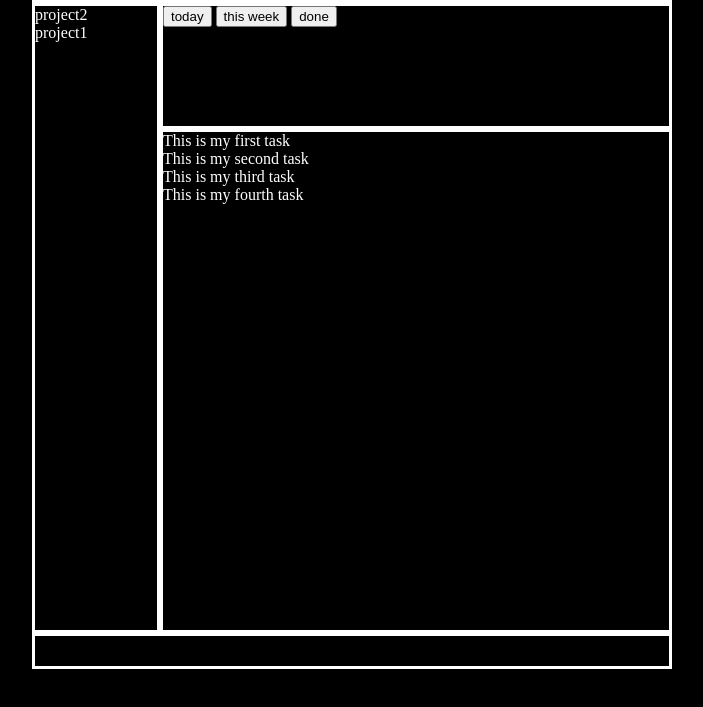
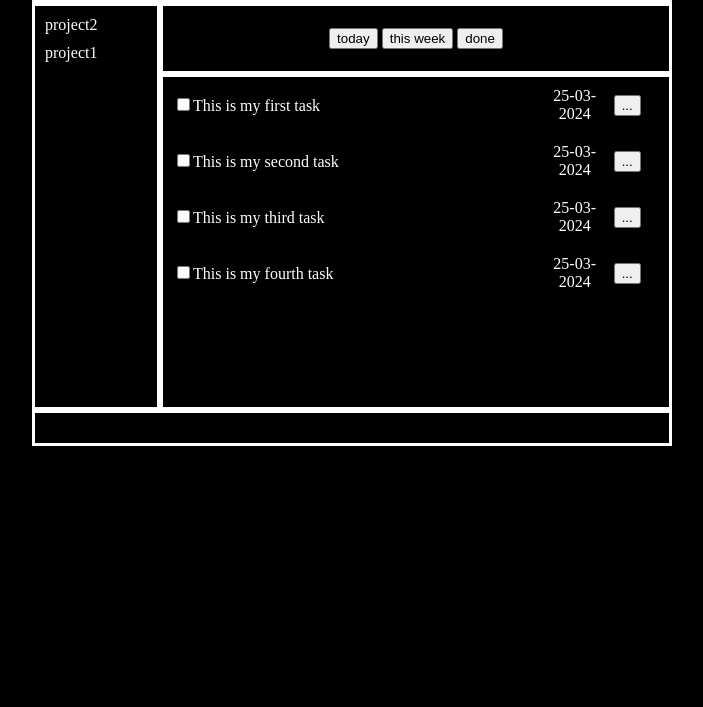
Before and after one commit to phanwilkie/tasker, a website built with webpack: page src/index.html in a window 1280 px wide. Shown: the part 131-838 px from the top of the page, without its empty margins (296-999 px from the left). After the commit the page ends 800 px from the top, so only its background shows below. Built offline with nearby package versions, Linux system fonts and the light colour scheme.

Commit message:
restructured divs task list to make it easier to style later

```diff
--- a/src/index.js
+++ b/src/index.js
@@ -70,7 +70,6 @@ localStorage.clear();
 storeProject('project1', project1);
 storeProject('project2', project2);
 
-
 function renderProjectNav() {
     const nav = document.querySelector('#nav');
     for (let i = 0; i < getProjects().projectList.length; i++) {
@@ -83,22 +82,54 @@ function renderProjectNav() {
 };
 
 function renderBodyTasks(projectName) {
-    // key = 'project1';
-    const taskDiv = document.querySelector('#tasklist');
+    const taskListDiv = document.querySelector('#tasklist');
     const taskList = loadTasks(projectName).tasks;
     const taskCount = loadTasks(projectName).taskCount;
 
-    //clear parent DOM
+    for (let i = 0; i < taskCount; i++) {
+        //render taskDiv under the parent of TaskListDiv
+        const taskDiv = document.createElement('div');
+        taskDiv.className = 'task';
+        if (taskList[i].isImportant) {
+            taskDiv.className += ' important';
+        }
+        taskListDiv.appendChild(taskDiv);
 
-    // console.log(loadTasks(projectName));
-    for (let i = 0; i < taskCount; i++) {
-        //todo create grid to render all task properties
-        const task = document.createElement('div');
-        task.textContent = taskList[i].description;
-        task.className = 'task-item';
-        taskDiv.appendChild(task);
+            //render desc div
+            const taskDescDiv = document.createElement('div');
+            taskDescDiv.className = 'task-desc-div';
+            taskDiv.appendChild(taskDescDiv);
+
+                //Add task desc checklist
+                const taskDescInput = document.createElement('input');
+                taskDescInput.type = 'checkbox';
+                taskDescInput.id = 'task'+i;
+                taskDescInput.name = 'task'+i;
+                taskDescDiv.appendChild(taskDescInput);
+
+                //Add task desc label
+                const taskDescLabel = document.createElement('label');
+                taskDescLabel.textContent = taskList[i].description;
+                taskDescLabel.for = 'task'+i;
+                taskDescDiv.appendChild(taskDescLabel);
+
+            //Render due date div
+            const taskDueDivTarget = document.createElement('div');
+            taskDueDivTarget.className = 'task-due-div';
+            taskDueDivTarget.textContent = taskList[i].dueDate;
+            taskDiv.appendChild(taskDueDivTarget);
+
+            //Render More Options div
+            const taskOptionDivTarget = document.createElement('div');
+            taskOptionDivTarget.className = 'task-option-div';
+            taskDiv.appendChild(taskOptionDivTarget);
+
+                const taskOptionButton = document.createElement('button');
+                taskOptionButton.textContent = '...';
+                taskOptionButton.class = 'btn-option';
+                taskOptionButton.id = 'btn-option-'+i;
+                taskOptionDivTarget.appendChild(taskOptionButton);
     }
-
 }
 
 function init() {
--- a/src/style.css
+++ b/src/style.css
@@ -10,7 +10,7 @@ body
 #content {
     display: grid;
     grid-template-columns: 1fr 4fr;
-    grid-template-rows: 1fr 1fr 4fr 1fr;
+    grid-template-rows: 1.5fr 0.5fr 4fr 1fr;
     grid-template-areas:
         "header header"
         "nav subnav"
@@ -33,23 +33,49 @@ body
 
 #nav {
     grid-area: nav;
-    /* height: 120px; */
     border-style: solid;
     border-color: white;
+    display: flex;
+    flex-direction: column;
+    padding: 10px;
+    gap: 10px;
+}
+
+.nav-item {
 }
 
 #subnav {
     grid-area: subnav;
-    /* height: 45px; */
+    height: 45px;
     border-style: solid;
     border-color: white;
+    display: flex;
+    justify-content: center;
+    align-items: center;
+    padding: 10px;
 }
 
 #tasklist {
     grid-area: tasklist;
     border-style: solid;
     border-color: white;
+    display: flex;
+    flex-direction: column;
 }
+
+.task-due-div, .task-option {
+    text-align: center;
+}
+
+.task {
+    display: grid;
+    grid-template-columns: 8fr 1.5fr 1fr;
+    grid-template-rows: repeat(auto-fill, minmax(30px, auto));
+    align-items: center;
+    gap: 5px;
+    padding: 10px;
+}
+
 
 #footer {
     grid-area: footer;
--- a/src/task.js
+++ b/src/task.js
@@ -8,4 +8,6 @@ export default class Task {
         this.isCompleted = isCompleted;
         this.isImportant = isImportant;
     }
+
+    //todo add some methods
 }
```
Also changed, not shown: dist/main.bundle.js.
